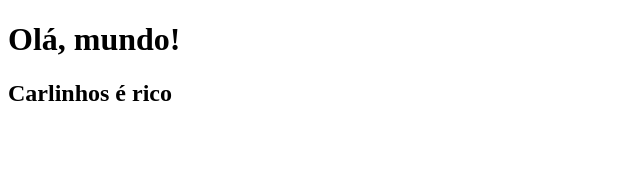
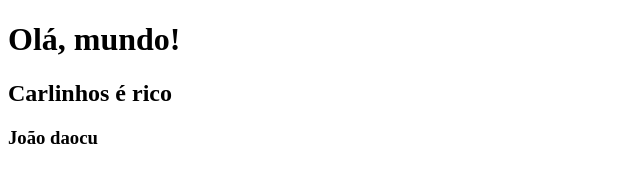
Before and after one commit to OtNaReH/Projeto1, a plain HTML site: page index.html in a window 1280 px wide. Shown: the whole page, without its empty margins (0-640 px from the left). Drawn offline with Linux system fonts and the light colour scheme.

Commit message:
Update index.html
JoãoPéDeFeijão

```diff
--- a/index.html
+++ b/index.html
@@ -9,5 +9,6 @@
 <body>
     <h1>Olá, mundo!</h1>
     <h2>Carlinhos é rico</h2>
+    <h3>João daocu</h3>
 </body>
 </html>
```
